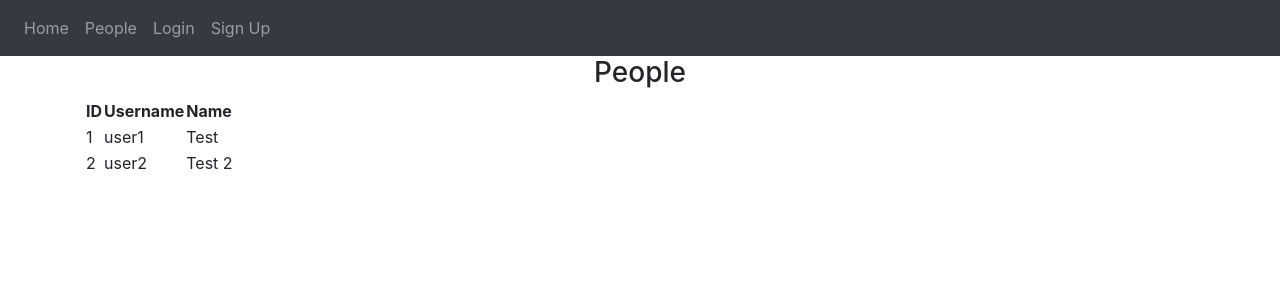
After one commit to AndrewHocking/Dance-Connect, a Flask app: page /people in a window 1280 px wide. The commit adds this page. Shown: the top 300 px of the page. Run offline with Flask 3, Linux system fonts and the light colour scheme; some libraries are stand-ins or nearby versions.

Commit message:
Added basic People page, reorganized route files

```diff
--- a/website/__init__.py
+++ b/website/__init__.py
@@ -38,13 +38,15 @@ def create_app():
     app.config['SQLALCHEMY_DATABASE_URI'] = f'sqlite:///{DB_NAME}'
     db.init_app(app)
 
-    from .routes.views import views
-    from .routes.auth import auth
-    from .routes.user import user_route
+    from .routes.ui.views import views
+    from .routes.ui.auth import auth
+    from .routes.ui.people import people
+    from .routes.orm.user import user_orm
 
     app.register_blueprint(views, url_prefix='/')
     app.register_blueprint(auth, url_prefix='/')
-    app.register_blueprint(user_route, url_prefix='/')
+    app.register_blueprint(user_orm, url_prefix='/')
+    app.register_blueprint(people, url_prefix='/')
 
     from .models import User
 
--- a/website/models/user.py
+++ b/website/models/user.py
@@ -27,6 +27,7 @@ class User(db.Model, UserMixin):
     is_admin: Mapped[bool] = mapped_column(Boolean, default=False)
     name: Mapped[str]
     pronouns: Mapped[str]
+    bio: Mapped[str]
     tags: Mapped[Set['UserTag']] = relationship('UserTag', secondary="user_tag_relationships", back_populates='users')
     events_organized: Mapped[Set['Event']] = relationship('Event', back_populates='organizer')
     events_participated: Mapped[Set['Event']] = relationship('Event', secondary='event_participants', back_populates='participants')
--- a/website/routes/user.py
+++ b/website/routes/orm/user.py
@@ -1,15 +1,14 @@
 from typing import Set
-from .. import db, json_response
-from ..models import User
+from ... import db, json_response
+from ...models import User
 import json
 import requests
 from flask import Blueprint, request, url_for, jsonify
 
-user_route = Blueprint('user_route', __name__)
+user_orm = Blueprint('user_route', __name__)
 
-
-
-@user_route.route("user/create", methods=["POST"])
+# Creates a new User object
+@user_orm.route("user/create", methods=["POST"])
 def create_user(email: str, password: str, name: str, username: str = None, pronouns: str = ""):
     if len(email) < 4:
         return json_response(400, 'Email must be greater than 3 characters.')
@@ -29,6 +28,7 @@ def create_user(email: str, password: str, name: str, username: str = None, pron
         is_admin=False,
         name=name,
         pronouns="",
+        bio="",
         tags=set(),
         events_organized=set(),
         events_participated=set()
@@ -40,7 +40,8 @@ def create_user(email: str, password: str, name: str, username: str = None, pron
 
     return json_response(201, "User created successfully.", new_user)
 
-@user_route.route("api/user/create", methods=["POST"])
+# API access for the create_user method
+@user_orm.route("api/user/create", methods=["POST"])
 def create_user_api():
     criteria = json.loads(request.json)
     email = criteria.get('email')
@@ -53,3 +54,14 @@ def create_user_api():
         output["data"] = new_user.id
 
     return jsonify(output)
+
+#######
+
+# Creates a new User object
+@user_orm.route("user/read", methods=["POST"])
+def read_user():
+    #TODO: Add filters
+    users = db.session.query(User).all()
+    return json_response(200, f"{len(users)} users found.", users)
+
+#TODO: Make API endpoint for read_user
--- /dev/null
+++ b/website/routes/ui/people.py
@@ -0,0 +1,12 @@
+from flask import Blueprint, render_template
+from flask_login import current_user
+from ..orm.user import read_user
+
+people = Blueprint('people', __name__)
+
+
+@people.route('/people', methods=['GET', 'POST'])
+def people_list():
+    response = read_user()
+    people = response["data"]
+    return render_template("people.html", user=current_user, people=people)
--- a/website/routes/views.py
+++ b/website/routes/ui/views.py
@@ -1,4 +1,4 @@
-from flask import Blueprint, render_template, jsonify
+from flask import Blueprint, render_template
 from flask_login import current_user
 
 views = Blueprint('views', __name__)
--- a/website/templates/base.html
+++ b/website/templates/base.html
@@ -30,6 +30,7 @@
       <div class="collapse navbar-collapse" id="navbar">
         <div class="navbar-nav">
           <a class="nav-item nav-link" id="home" href="/">Home</a>
+          <a class="nav-item nav-link" id="people" href="/people">People</a>
           {% if user.is_authenticated %}
           <a class="nav-item nav-link" id="logout" href="/logout">Logout</a>
           {% else %}
--- /dev/null
+++ b/website/templates/people.html
@@ -0,0 +1,19 @@
+{% extends "base.html" %}
+{% block title %}People{% endblock %}
+{% block content %}
+  <h3 align="center">People</h3>
+  <table>
+    <tr>
+      <th>ID</th>
+      <th>Username</th>
+      <th>Name</th>
+    </tr>
+    {% for person in people %}
+    <tr>
+      <td>{{ person.id }}</td>
+      <td>{{ person.username }}</td>
+      <td>{{ person.name }}</td>
+    </tr>
+    {% endfor %}
+  </table>
+{% endblock %}
```
Also changed, not shown: website/routes/ui/auth.py (renamed from website/routes/auth.py, +4 -7 lines), instance/database.db.
